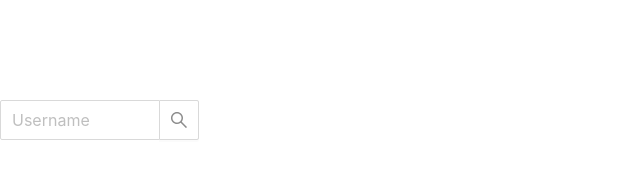
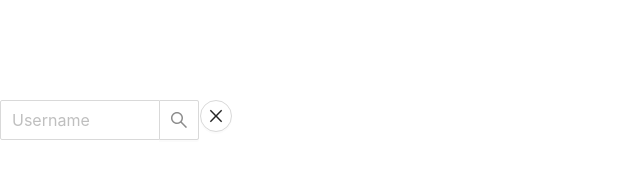
Before and after one commit to YerkebulanDoroshev/requesttest, a React (Create React App) app: page / in a window 1280 px wide. Shown: the top 190 px of the page, without its empty margins (0-640 px from the left). Built offline with nearby package versions, Linux system fonts and the light colour scheme.

Commit message:
fix: add some new feature

```diff
--- a/src/components/Form/Form.js
+++ b/src/components/Form/Form.js
@@ -1,7 +1,9 @@
 import React from 'react';
 import axios from 'axios';
 import { Info } from '../';
-import { Input } from 'antd';
+import { Input, Button, Tooltip } from 'antd';
+import { CloseOutlined } from '@ant-design/icons';
+
 const { Search } = Input;
 
 class Form extends React.Component {
@@ -26,7 +28,18 @@ class Form extends React.Component {
           style={{ width: 200 }}
           size="large"
           name="username"
+          value={this.state.user}
+          onChange={(e) => {
+            this.setState({ user: e.target.value });
+          }}
         />
+        <Tooltip title="clear">
+          <Button
+            shape="circle"
+            icon={<CloseOutlined />}
+            onClick={() => this.setState({ user: '' })}
+          />
+        </Tooltip>
 
         {this.state.user && <Info user={this.state.user} />}
       </div>
```
